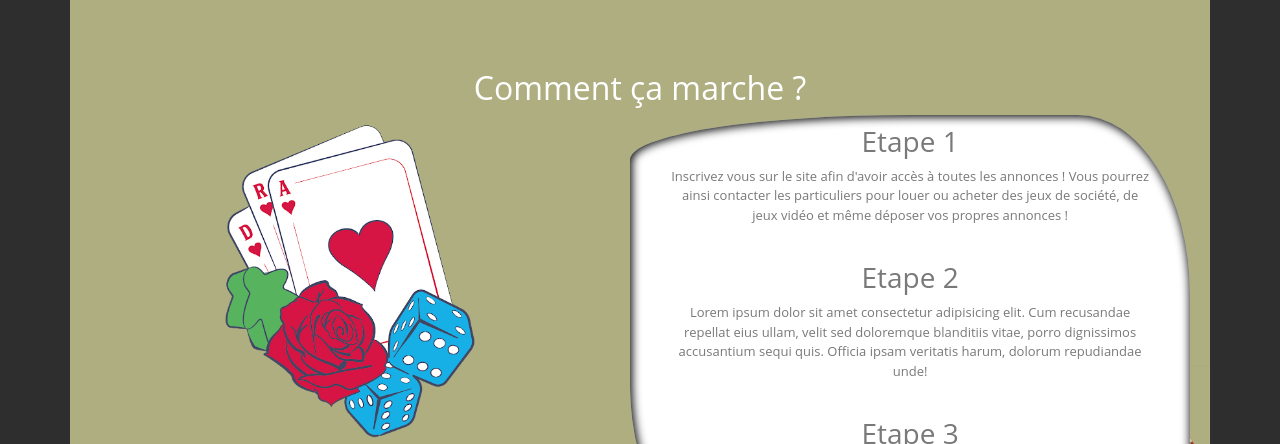
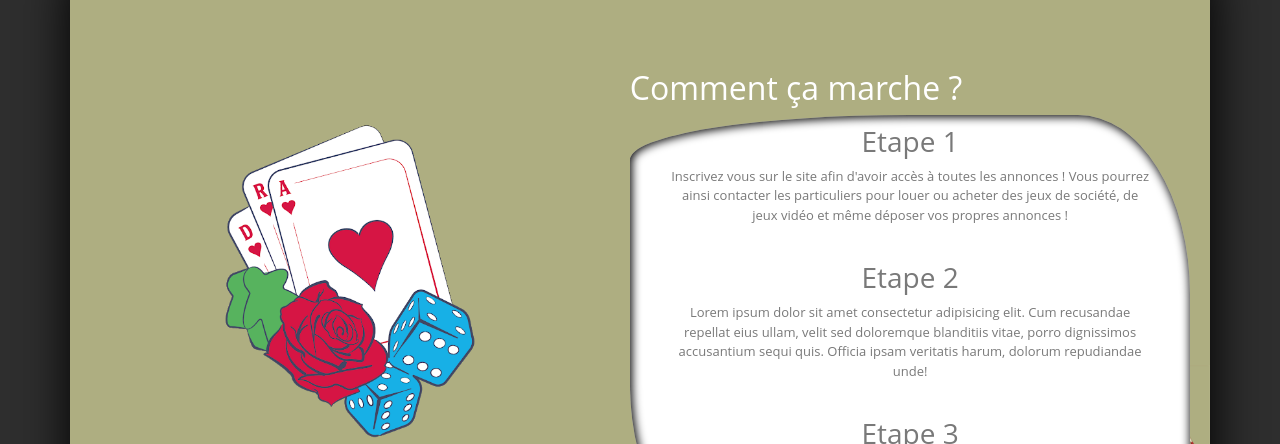
Before and after one commit to FlorentLeDuc/GameLoc, a Symfony app: template templates/site/index.html.twig in a window 1280 px wide. Shown: the part 881-1325 px from the top of the page. Run offline with Twig, Linux system fonts and the light colour scheme; the template is opened without the code that fills it, so the values that code supplies are empty; form fields are guessed from the names that the template uses; some libraries are stand-ins or nearby versions.

Commit message:
h2 du about

```diff
--- a/public/css/home.css
+++ b/public/css/home.css
@@ -178,6 +178,12 @@
 
 }
 
+.centre{
+  /* padding-bottom: 100px; */
+  text-align: end;
+  padding-right: 248px;
+}
+
 .about{
     height: 90%;
     width: 99%;
@@ -191,6 +197,8 @@
     border-radius: 10px;
     padding-bottom: 30px;
     padding-top: 100px;
+    box-shadow: 1px 1px 50px 1px black;
+
 }
 
 .about h2{
```
